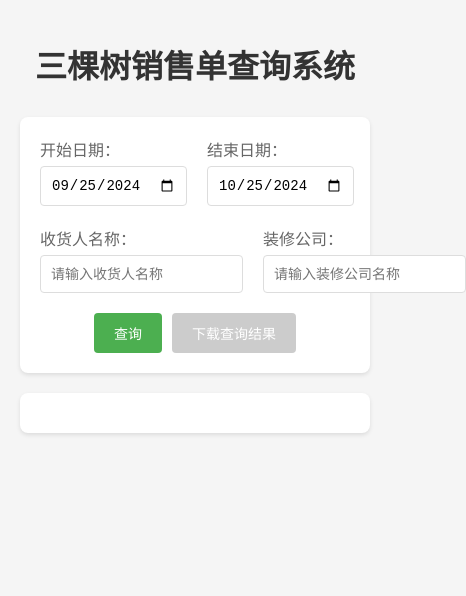
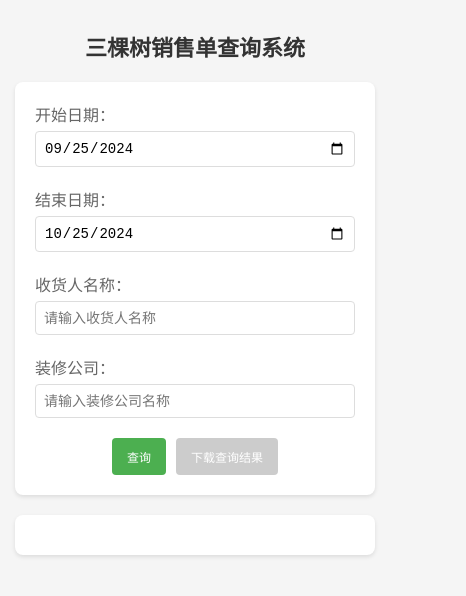
Before and after one commit to joeyovo/see-what-we-got, a plain HTML site: page query_screenshots.html in a window 390 px wide. Shown: the whole page, 466 px wide, since content can reach past the window. Drawn offline with nearby package versions, Linux system fonts and the light colour scheme.

Commit message:
手机自适应

```diff
--- a/css/screenshots.css
+++ b/css/screenshots.css
@@ -25,11 +25,18 @@ h1 {
     margin-bottom: 20px;
 }
 
+/* 响应式设计：适应小屏幕 */
 .date-range, .search-fields {
     display: grid;
     grid-template-columns: 1fr 1fr;
     gap: 20px;
     margin-bottom: 20px;
+}
+
+@media (max-width: 768px) {
+    .date-range, .search-fields {
+        grid-template-columns: 1fr; /* 小屏幕下改为单列布局 */
+    }
 }
 
 .input-group {
@@ -53,6 +60,7 @@ input {
     display: flex;
     gap: 10px;
     justify-content: center;
+    flex-wrap: wrap; /* 确保按钮在小屏幕下不会溢出 */
 }
 
 button {
@@ -132,3 +140,32 @@ button {
     text-align: center;
     padding: 20px;
 }
+
+/* 进一步优化手机端显示 */
+@media (max-width: 600px) {
+    .container {
+        padding: 15px; /* 减小边距，适应小屏幕 */
+    }
+
+    input {
+        padding: 8px; /* 缩小输入框内边距以适应屏幕 */
+    }
+
+    button {
+        padding: 10px 15px; /* 调整按钮大小 */
+        font-size: 12px; /* 缩小字体以适应屏幕 */
+    }
+
+    .order-card {
+        padding: 10px; /* 调整卡片的内边距 */
+    }
+
+    h1 {
+        font-size: 22px; /* 调整标题大小 */
+        margin-bottom: 20px;
+    }
+
+    .no-results, .error-message {
+        padding: 10px; /* 调整无结果和错误消息的内边距 */
+    }
+}
```
